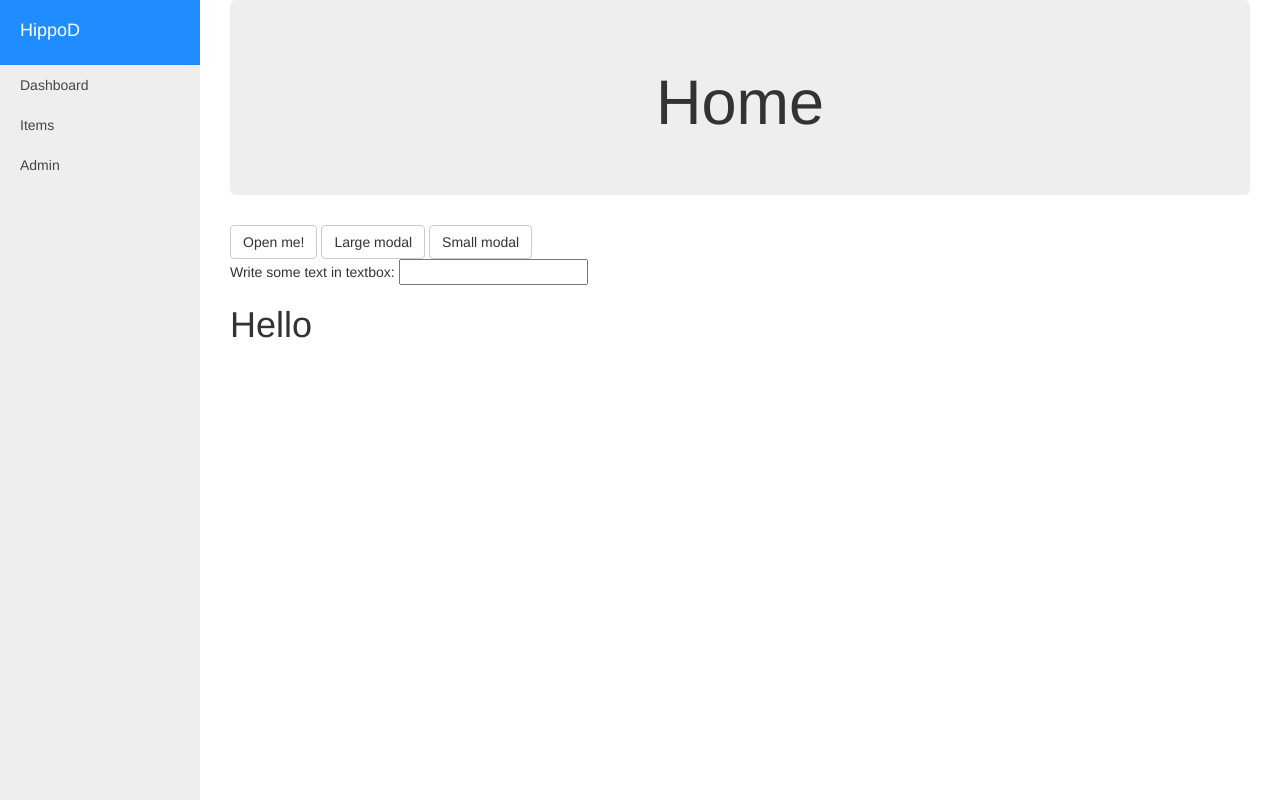
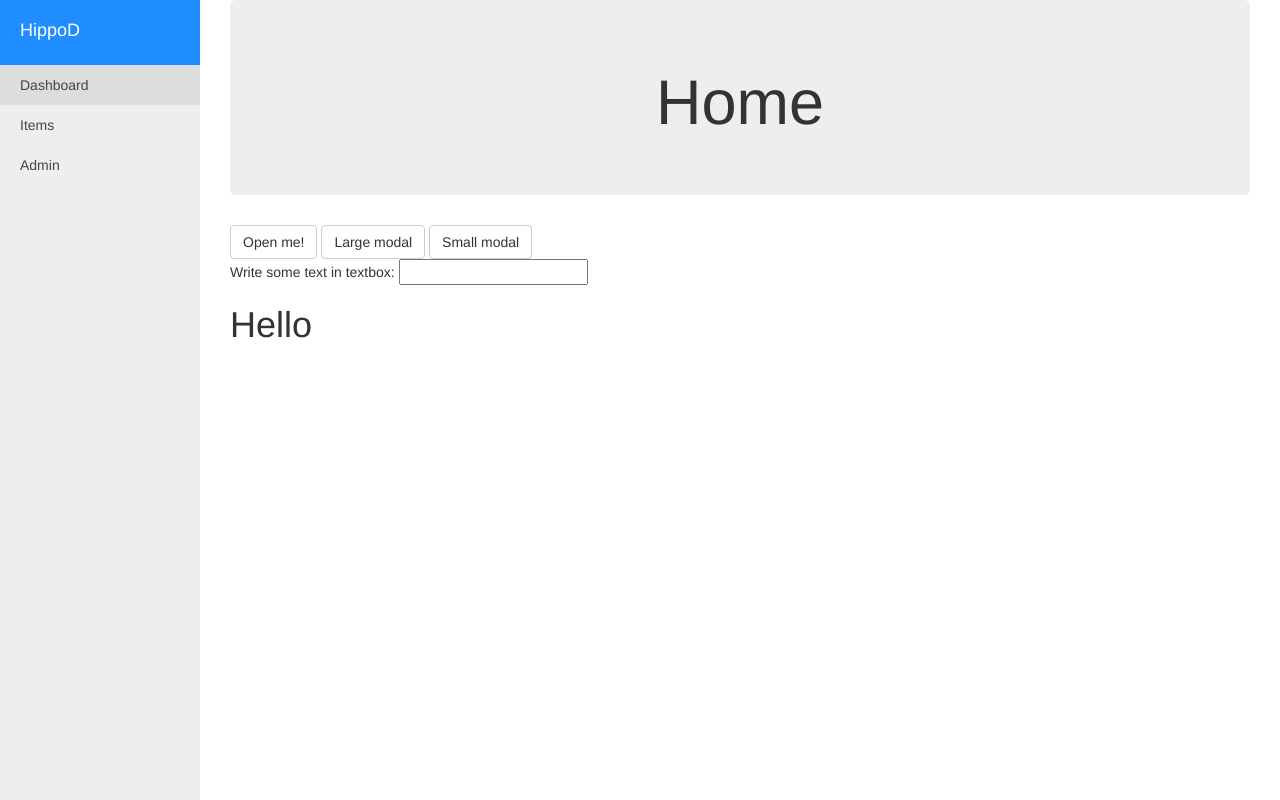
Before and after one commit to hgn/hippod, a Flask app: page / in a window 1280 px wide. Run offline with Flask 2, Linux system fonts and the light colour scheme; some libraries are stand-ins or nearby versions.

Commit message:
highlight currently selected
Signed-off-by: Hagen Paul Pfeifer <hagen.pfeifer@rohde-schwarz.com>

```diff
--- a/hippod/app/assets/css/style.css
+++ b/hippod/app/assets/css/style.css
@@ -42,6 +42,10 @@
     color: #444;
 }
 
+.sidebar-nav  .active_nav {
+    background: #ddd;
+}
+
 .sidebar-nav li a:hover {
     text-decoration: none;
     color: #111;
--- a/hippod/app/index.html
+++ b/hippod/app/index.html
@@ -48,9 +48,9 @@
                     </a>
                 </li>
 
-        <li><a ui-sref="dashboard">Dashboard</a></li>
-				<li><a ui-sref="items">Items</a></li>
-				<li><a ui-sref="admin">Admin</a></li>
+        <li><a ui-sref="dashboard" ui-sref-active="active_nav">Dashboard</a></li>
+	<li><a ui-sref="items" ui-sref-active="active_nav">Items</a></li>
+	<li><a ui-sref="admin" ui-sref-active="active_nav">Admin</a></li>
 
             </ul>
         </div> <!-- /#sidebar-wrapper -->
```
